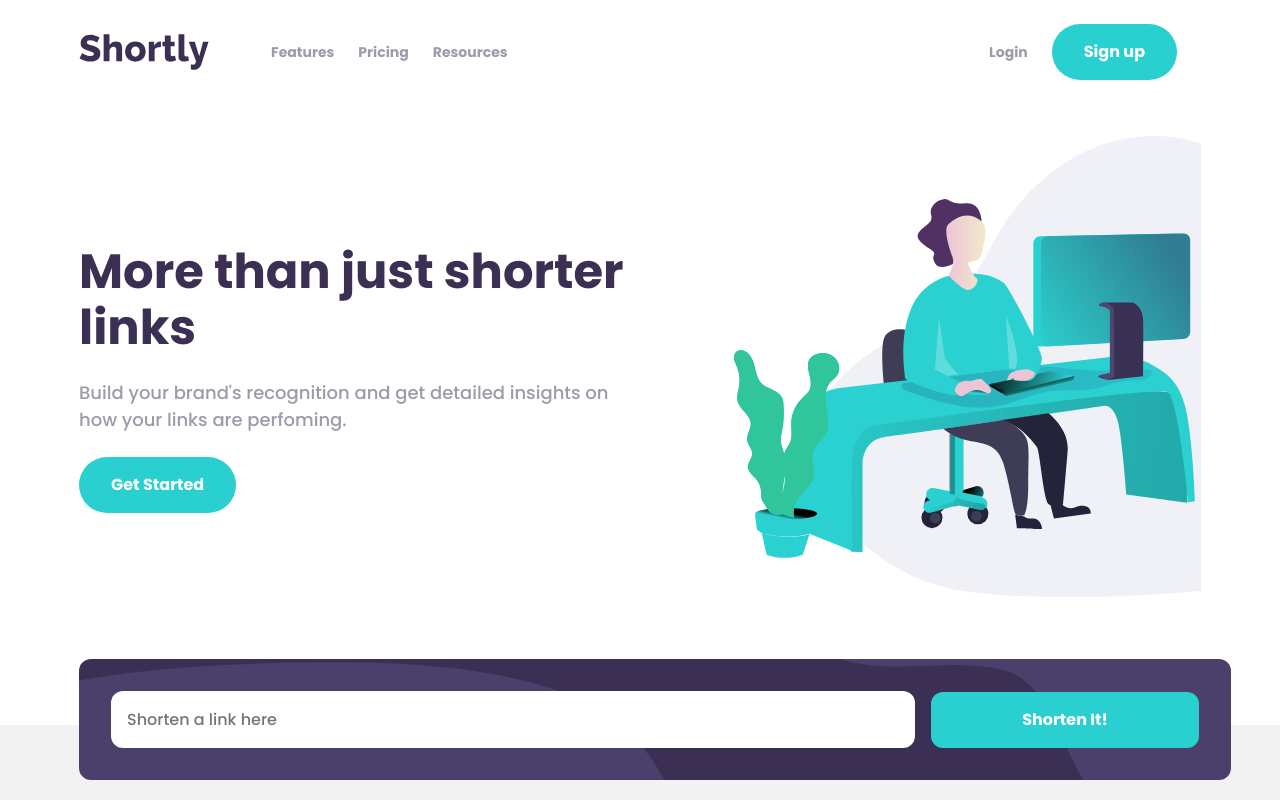
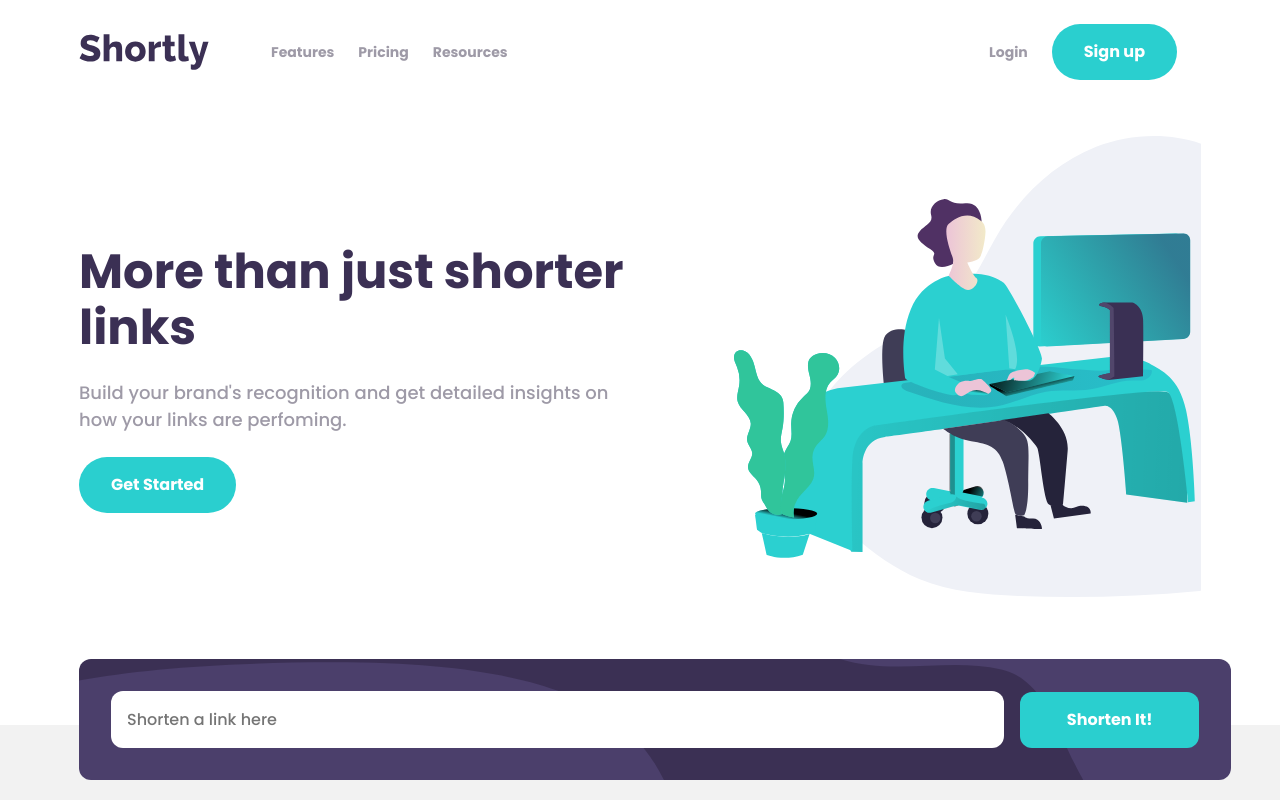
Before and after one commit to Matheusdoe-dev/Shortly, a React (Create React App) app: page / in a window 1280 px wide. Shown: the top 800 px of the page. Built offline with nearby package versions, Linux system fonts and the light colour scheme.

Commit message:
:lipstick: chore: Short History component imported

```diff
--- a/src/components/Shorter-Form/index.js
+++ b/src/components/Shorter-Form/index.js
@@ -1,20 +1,37 @@
 import React from "react";
+// hooks
+import useShorter from "../../hooks/shorter-hook";
 // styles
 import { ShorterFormWrapper } from "./styles";
 // components
 import { Container, Row, Col } from "react-bootstrap";
 import PrimaryButton from "../Primary-button";
 import Input from "../Input";
+import ShortHistory from "../Short-history";
 
 const ShorterForm = () => {
+  const { handleSubmitURL, url, setURL, error, setError } = useShorter();
+
   return (
     <Container fluid>
       <Row>
         <Col xs="12">
-          <ShorterFormWrapper>
-            <Input type="text" name="url" placeholder="Shorten a link here" />
-            <PrimaryButton>Shorten It!</PrimaryButton>
+          <ShorterFormWrapper onSubmit={handleSubmitURL}>
+            <Input
+              type="url"
+              name="url"
+              data-anime="url"
+              error={error}
+              value={url}
+              onChange={(event) => {
+                setURL(event.target.value);
+                setError("");
+              }}
+              placeholder="Shorten a link here"
+            />
+            <PrimaryButton type="submit">Shorten It!</PrimaryButton>
           </ShorterFormWrapper>
+          {ShortHistory && <ShortHistory />}
         </Col>
       </Row>
     </Container>
--- a/src/components/Shorter-Form/styles.js
+++ b/src/components/Shorter-Form/styles.js
@@ -50,5 +50,9 @@ export const ShorterFormWrapper = styled.form`
         margin-bottom: 0;
       }
     }
+
+    @media (min-width: 992px) {
+      grid-template-columns: 10fr 2fr;
+    }
   }
 `;
```
